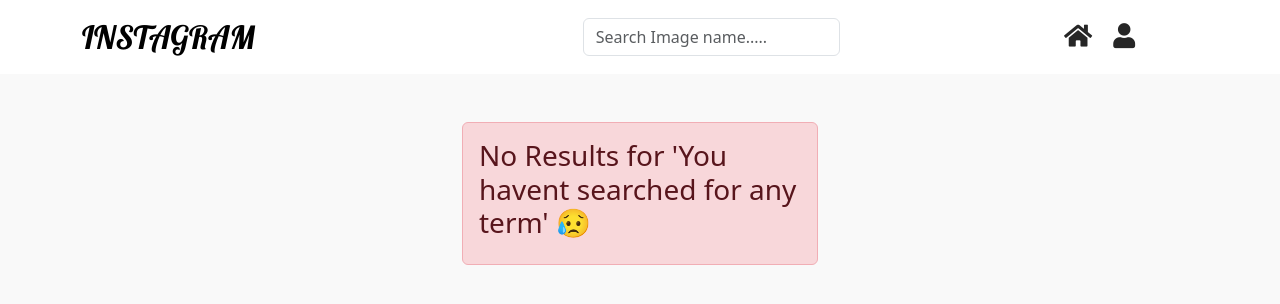
After one commit to WilsonKinyua/instagram, a Django app: page /search/ in a window 1280 px wide. The commit adds this page. Shown: the top 304 px of the page. Run offline with Django 3.2, Linux system fonts and the light colour scheme; the visitor is signed in with stand-in values (Sample User, id 1); some libraries are stand-ins or nearby versions.

Commit message:
searching of images done

```diff
--- a/app/static/css/styles.css
+++ b/app/static/css/styles.css
@@ -252,14 +252,21 @@
   margin-top: 6px;
 }
 
-.blog-section .card-img-top,.card-img-tops {
+.blog-section .card-img-top,
+.card-img-tops {
   height: 200px;
 }
-
+.search-form {
+  margin-left: 300px;
+}
 /* on small device change height of the image */
 @media (max-width: 767px) {
-  .blog-section .card-img-top, .card-img-tops {
+  .blog-section .card-img-top,
+  .card-img-tops {
     height: 100%;
+  }
+  .search-form {
+    margin-left: 0px;
   }
 }
 
--- a/app/templates/navbar.html
+++ b/app/templates/navbar.html
@@ -10,7 +10,13 @@
         </button>
         <div class="collapse navbar-collapse" id="navbarContent">
             <ul class="navbar-nav me-auto mb-2 mb-lg-0">
+                <div class="container-fluid search-form text-center">
+                    <form class="d-flex" action="{% url 'search.images' %}">
+                        <input class="form-control me-2" type="search" name="search" placeholder="Search Image name....." aria-label="Search">
+                    </form>
+                </div>
             </ul>
+
             <ul class="navbar-nav nav-right">
                 <li class="nav-item">
                     <a class="nav-link active" href="/">
--- /dev/null
+++ b/app/templates/search.html
@@ -0,0 +1,65 @@
+{% extends "base.html" %}
+{% block content %}
+<!-- blogs -->
+<section class="blog-section">
+    <div class="container mt-5">
+        <div class="row">
+            <div class="col-md-4"></div>
+            <div class="col-md-4">
+                {% if success %}
+                <div class="alert alert-success" role="alert">
+                    <h3>Results for '{{success }}'</h3>
+                </div>
+                {% else %}
+                <div class="alert alert-danger" role="alert">
+                    <h3>No Results for '{{danger }}' 😥</h3>
+                </div>
+                {% endif %}
+            </div>
+            <div class="col-md-4"></div>
+            {% for image in images %}
+            <div class="col-sm-12 col-md-3">
+                <div class="card mb-4">
+                    <div class="d-flex justify-content-start m-2">
+                        <div>
+                            <a href="{% url 'user.profile' image.user.id %}">
+                                <img src="https://res.cloudinary.com/developerwilson/image/upload/v1632582461/rzfpe5avqvhfbrtkwtqg.jpg"
+                                    alt="" class="user-avatar border-radius">
+                            </a>
+                        </div>
+                        <div class="text-center mt-1">
+                            <a href="{% url 'user.profile' image.user.id %}">
+                                <h6><small>{{ image.user.username }} </small></h6>
+                            </a>
+                        </div>
+                    </div>
+                    <img src="{{ image.image.url }}" class="card-img-top" alt="News Image">
+                    <div class="card-body">
+                        <small>
+                            <div class="d-flex justify-content-start">
+                                <div>
+                                    <p>
+                                        <a href="{% url 'like.image' image.id %}"> <i class="far fa-heart"></i></a>
+                                    </p>
+                                </div>
+                                <div>
+                                    <p>
+                                        <a href="{% url 'single.image' image.id %}"> <i class="far fa-comment"></i></a>
+                                    </p>
+                                </div>
+                            </div>
+                        </small>
+                        <a href="{% url 'single.image' image.id %}">
+                            <p class="fade-item">{{image.like_count }} Likes <br>View All {{image.comment_count }}
+                                Comments</p>
+                            <h6 class="">{{ image.image_caption|slice:":20" }}<small><span class="text-muted">...Read
+                                        More</span></small> </h6>
+                        </a>
+                    </div>
+                </div>
+            </div>
+            {% endfor %}
+        </div>
+    </div>
+</section>
+{% endblock %}
--- a/app/urls.py
+++ b/app/urls.py
@@ -13,6 +13,7 @@
     path('picture/<int:id>/', views.single_image, name='single.image'),
     path('comment/add', views.save_comment, name='comment.add'),
     path('user/<int:id>/', views.user_profile, name='user.profile'),
+    path('search/', views.search_images, name='search.images'),
 ]
 
 if settings.DEBUG:
--- a/app/views.py
+++ b/app/views.py
@@ -170,22 +170,17 @@
     else:
         return redirect('/')
 
-    # # get the profile of the user that is being viewed
-    # profile = Profile.objects.filter(user_id=id).first()
-    # # get all the images of the user that is being viewed
-    # images = Image.objects.filter(user_id=id)
-    # # get all the comments of the user that is being viewed
-    # comments = Comments.objects.filter(user_id=id)
-    # # get all the likes of the user that is being viewed
-    # likes = Likes.objects.filter(user_id=id)
-    # # get the number of likes of the user that is being viewed
-    # likes_count = likes.count()
-    # # get the number of comments of the user that is being viewed
-    # comments_count = comments.count()
-    # # get the number of images of the user that is being viewed
-    # images_count = images.count()
-    # return render(request, 'user-profile.html', {'profile': profile, 'images': images, 'comments': comments,
-    #                                              'likes': likes, 'likes_count': likes_count,
-    #                                              'comments_count': comments_count, 'images_count': images_count})
-    # else:
-    #     return redirect('/')
+
+# search for images
+@login_required(login_url='/accounts/login/')
+def search_images(request):
+    if 'search' in request.GET and request.GET['search']:
+        search_term = request.GET.get('search').lower()
+        images = Image.search_by_image_name(search_term)
+        message = f'{search_term}'
+        title = message
+
+        return render(request, 'search.html', {'success': message, 'images': images})
+    else:
+        message = 'You havent searched for any term'
+        return render(request, 'search.html', {'danger': message})
```
Also changed, not shown: app/models.py (+6 -7 lines).
